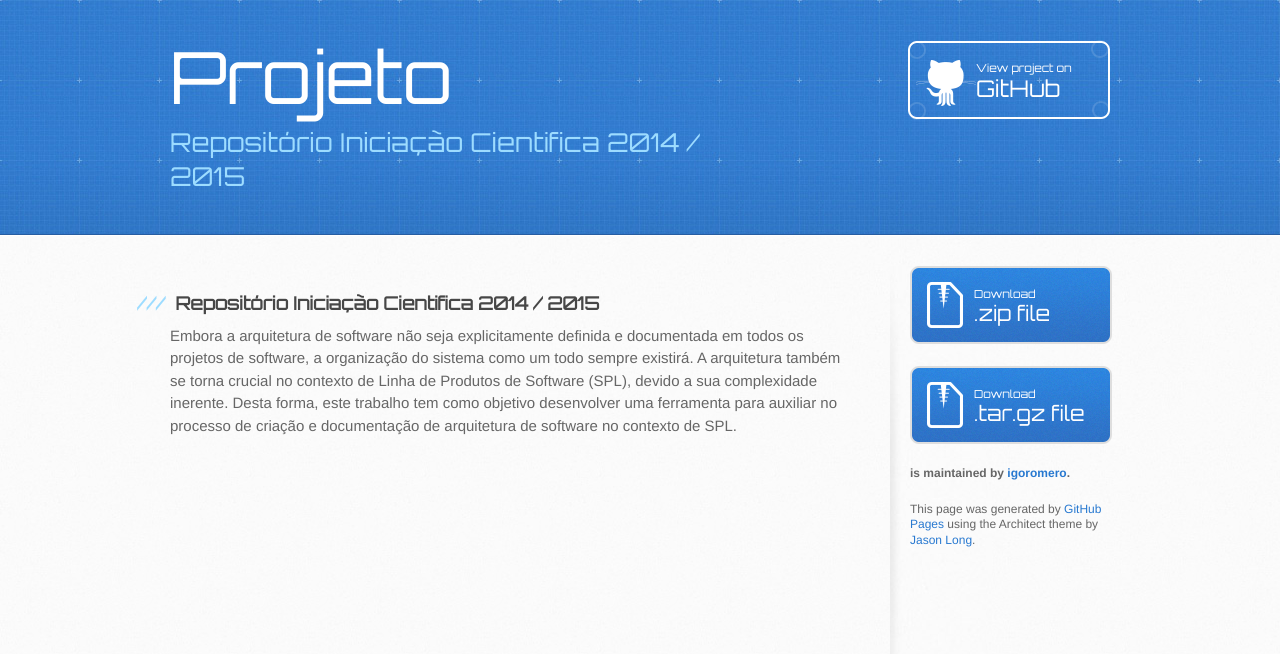
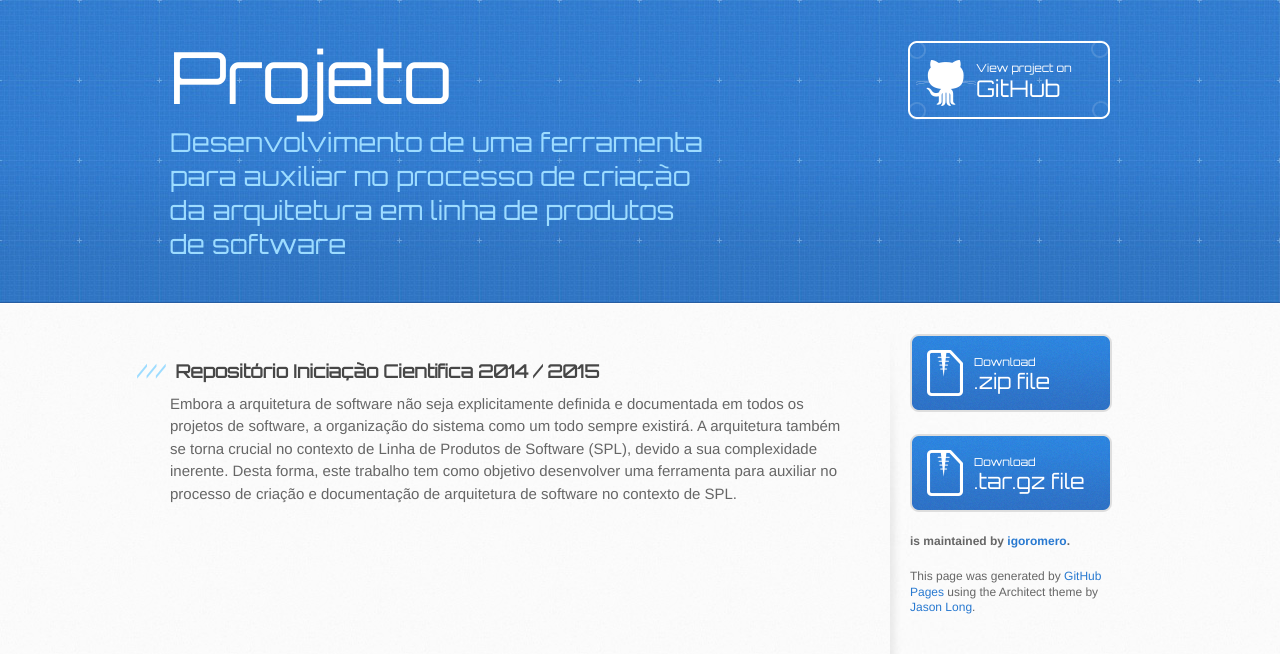
Before and after one commit to igoromero/projeto, a plain HTML site: page index.html in a window 1280 px wide. Drawn offline with Linux system fonts and the light colour scheme.

Commit message:
Update index.html

```diff
--- a/index.html
+++ b/index.html
@@ -20,7 +20,7 @@
     <header>
       <div class="inner">
         <h1>Projeto</h1>
-        <h2>Repositório Iniciação Cientifica 2014 / 2015  </h2>
+        <h2>Desenvolvimento de uma ferramenta para auxiliar no processo de criação da arquitetura em linha de produtos de software </h2>
         <a href="https://github.com/igoromero/projeto" class="button"><small>View project on</small> GitHub</a>
       </div>
     </header>
```
